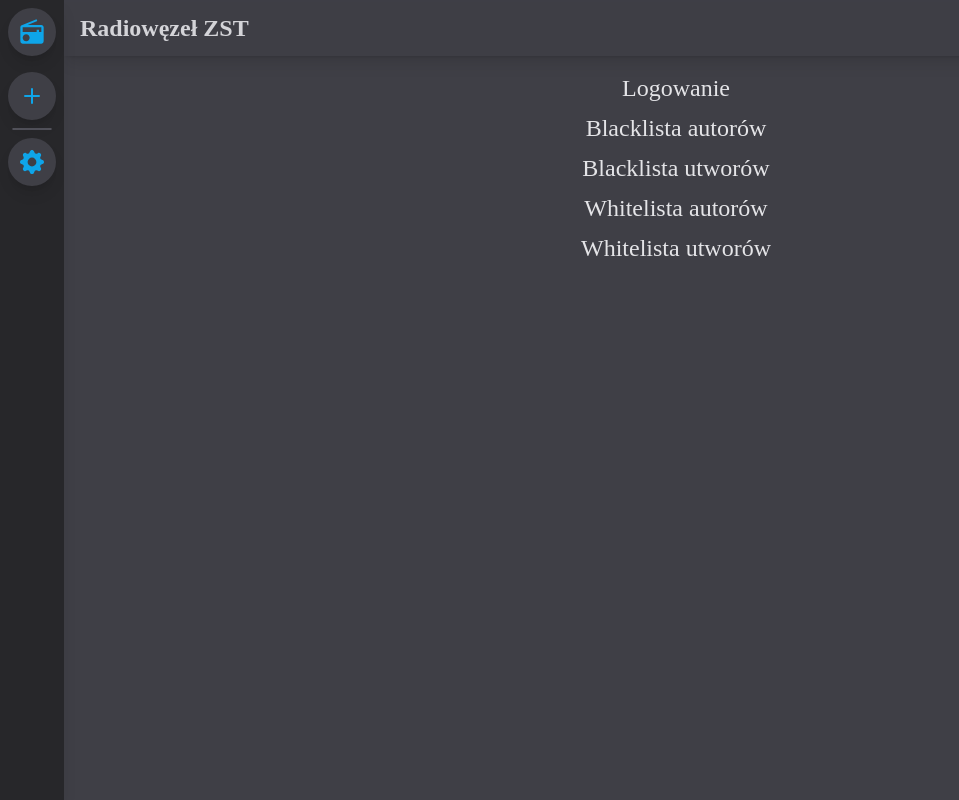
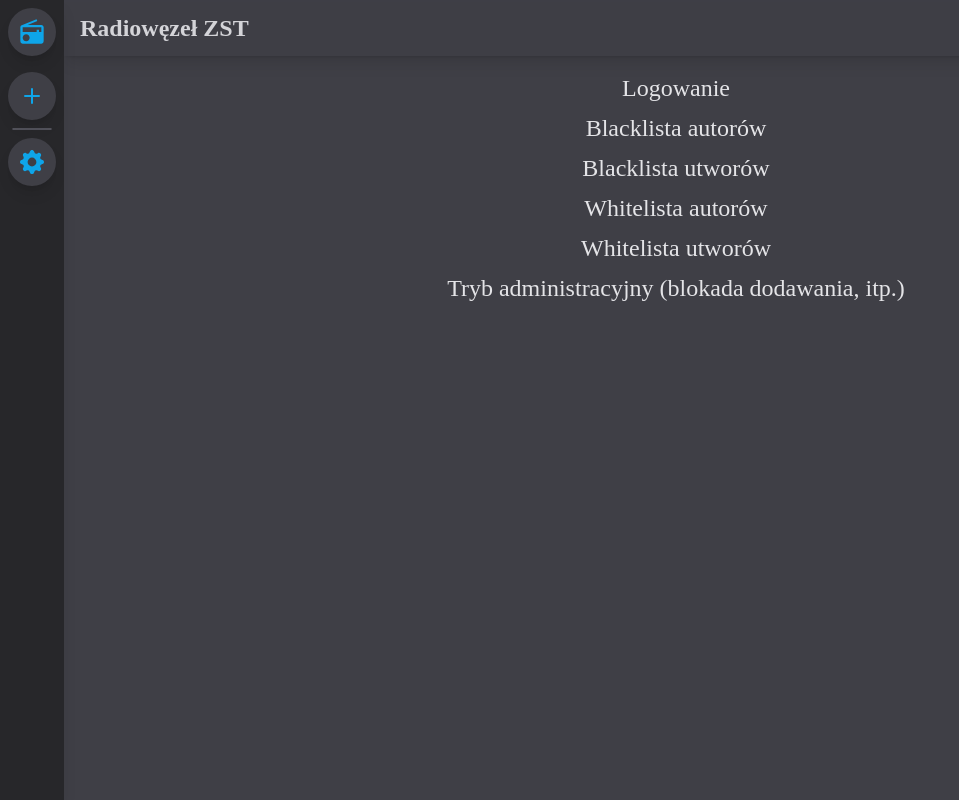
Before and after one commit to UnoMartino/psr-react, a React (Create React App) app: page / in a window 1280 px wide. Both pictures are taken after a click on the button 32 px from the left and 162 px from the top of the page. Shown: the whole page, without its empty margins (0-959 px from the left). Built offline with nearby package versions, Linux system fonts and the light colour scheme; no server answers.

Commit message:
small changes

```diff
--- a/package.json
+++ b/package.json
@@ -1,5 +1,5 @@
 {
-  "name": "psr-react",
+  "name": "rsr-react",
   "version": "0.1.0",
   "private": true,
   "dependencies": {
--- a/src/Sites/Admin.js
+++ b/src/Sites/Admin.js
@@ -6,6 +6,7 @@ const Admin = () => {
             <div className='font-baloo text-2xl text-zinc-200 font-normal mb-2'>Blacklista utworów</div>
             <div className='font-baloo text-2xl text-zinc-200 font-normal mb-2'>Whitelista autorów</div>
             <div className='font-baloo text-2xl text-zinc-200 font-normal mb-2'>Whitelista utworów</div>
+            <div className='font-baloo text-2xl text-zinc-200 font-normal mb-2'>Tryb administracyjny (blokada dodawania, itp.)</div>
 
 
 
```
Also changed, not shown: 1 other file (tests, documents, lock files or other folders).
